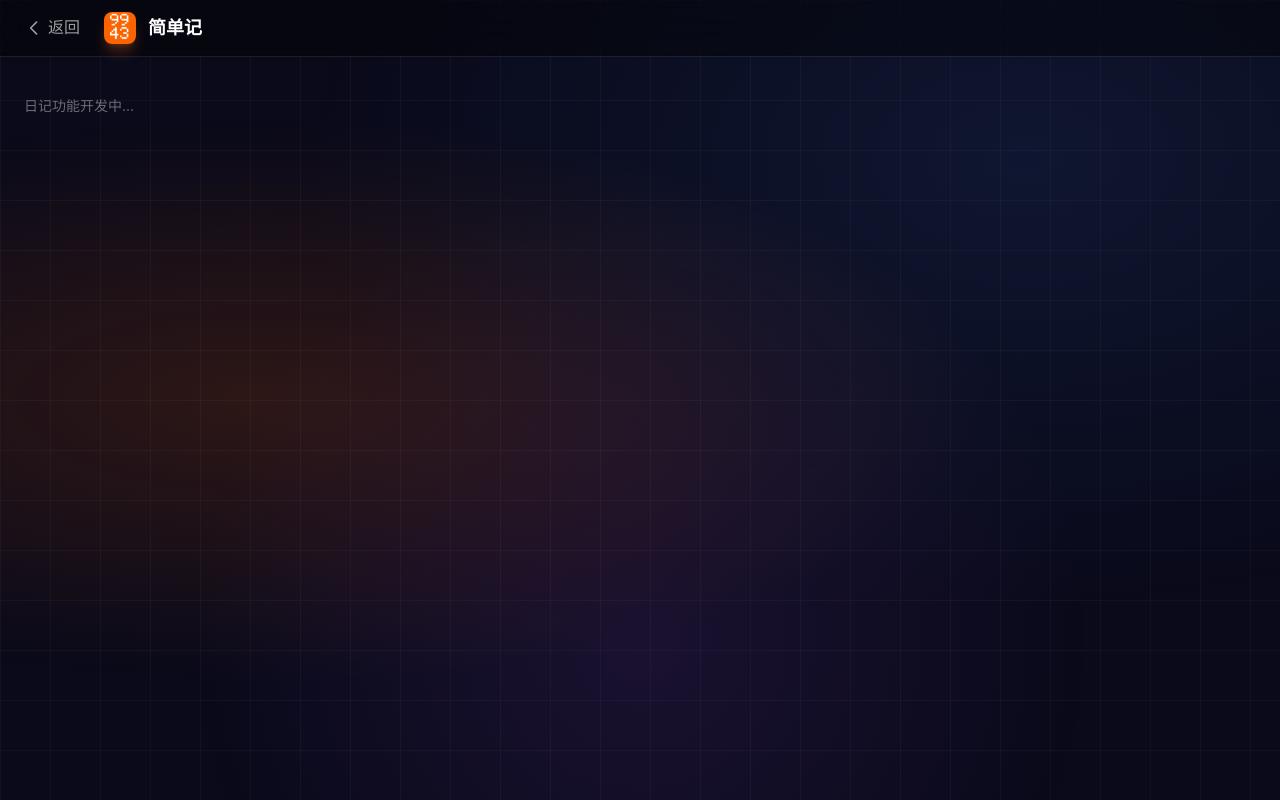
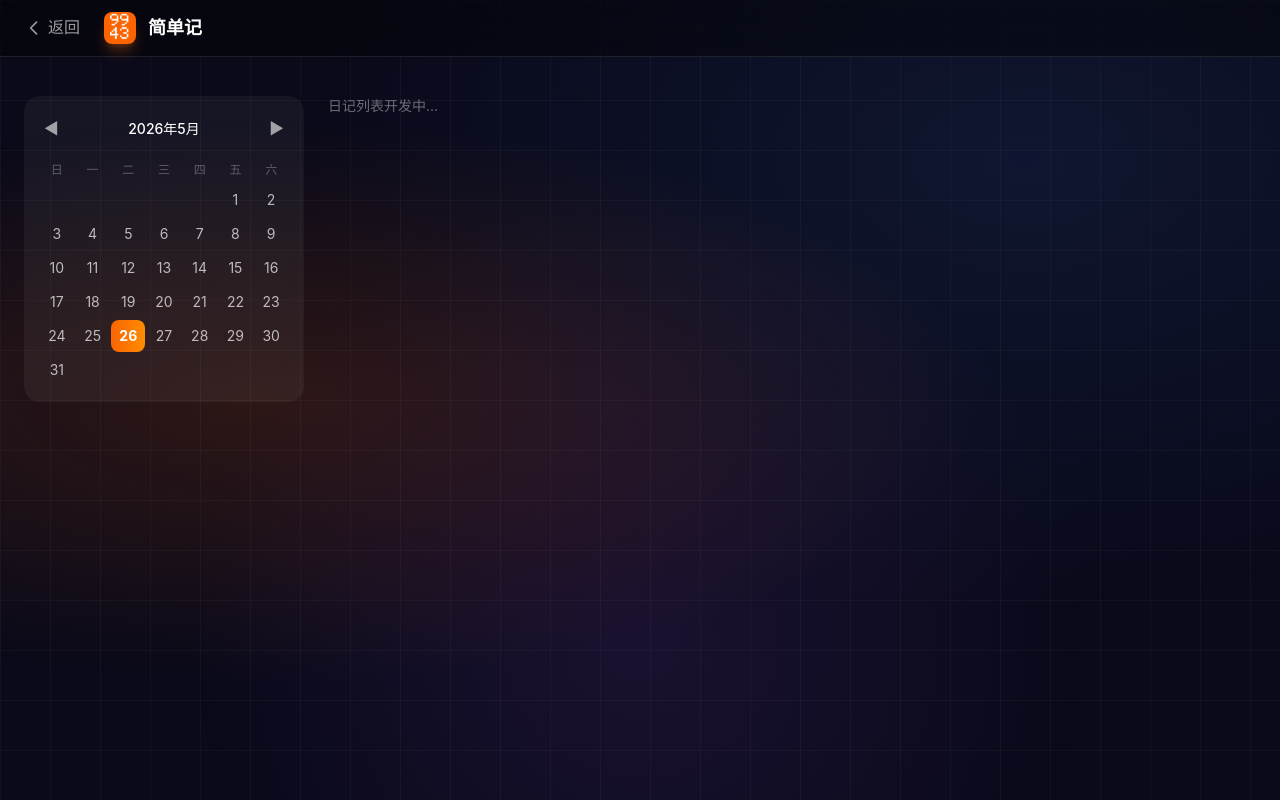
Before and after one commit to fuermosi314/9943website, a Next.js app: page /tools/simple-note in a window 1280 px wide. Built offline with nearby package versions, Linux system fonts and the light colour scheme.

Commit message:
feat(simple-note): add calendar panel with month navigation

```diff
--- a/app/tools/simple-note/page.tsx
+++ b/app/tools/simple-note/page.tsx
@@ -31,7 +31,99 @@ function formatTime(ts: number) {
   return new Date(ts).toLocaleTimeString('zh-CN', { hour: '2-digit', minute: '2-digit' });
 }
 
+function CalendarPanel({
+  selectedDate,
+  onSelectDate,
+  calendarMonth,
+  onChangeMonth,
+  datesWithEntries,
+  className = '',
+}: {
+  selectedDate: string;
+  onSelectDate: (date: string) => void;
+  calendarMonth: { year: number; month: number };
+  onChangeMonth: (ym: { year: number; month: number }) => void;
+  datesWithEntries: Set<string>;
+  className?: string;
+}) {
+  const { year, month } = calendarMonth;
+  const firstDay = new Date(year, month, 1).getDay();
+  const daysInMonth = new Date(year, month + 1, 0).getDate();
+  const weekDays = ['日', '一', '二', '三', '四', '五', '六'];
+
+  const days: (number | null)[] = [];
+  for (let i = 0; i < firstDay; i++) days.push(null);
+  for (let i = 1; i <= daysInMonth; i++) days.push(i);
+
+  const toStr = (d: number) =>
+    `${year}-${String(month + 1).padStart(2, '0')}-${String(d).padStart(2, '0')}`;
+
+  return (
+    <div className={`bg-white/5 rounded-2xl p-4 ${className}`}>
+      <div className="flex items-center justify-between mb-3">
+        <button
+          onClick={() => onChangeMonth({ year: month === 0 ? year - 1 : year, month: month === 0 ? 11 : month - 1 })}
+          className="text-white/60 hover:text-white p-1"
+        >◀</button>
+        <span className="text-white font-medium text-sm">{year}年{month + 1}月</span>
+        <button
+          onClick={() => onChangeMonth({ year: month === 11 ? year + 1 : year, month: month === 11 ? 0 : month + 1 })}
+          className="text-white/60 hover:text-white p-1"
+        >▶</button>
+      </div>
+      <div className="grid grid-cols-7 gap-0.5 text-center">
+        {weekDays.map(d => (
+          <div key={d} className="text-white/30 text-xs py-1">{d}</div>
+        ))}
+        {days.map((d, i) => {
+          if (d === null) return <div key={`e${i}`} />;
+          const dateStr = toStr(d);
+          const isSelected = dateStr === selectedDate;
+          const hasEntry = datesWithEntries.has(dateStr);
+          const isToday = dateStr === new Date().toISOString().slice(0, 10);
+          return (
+            <button
+              key={d}
+              onClick={() => onSelectDate(dateStr)}
+              className={`relative py-1.5 rounded-lg text-sm transition-all ${
+                isSelected
+                  ? 'bg-gradient-to-r from-[#fb6400] to-[#ff8c00] text-white font-bold'
+                  : isToday
+                    ? 'text-[#fb6400] font-bold'
+                    : 'text-white/70 hover:bg-white/10'
+              }`}
+            >
+              {d}
+              {hasEntry && !isSelected && (
+                <span className="absolute bottom-0.5 left-1/2 -translate-x-1/2 w-1 h-1 rounded-full bg-[#fb6400]" />
+              )}
+            </button>
+          );
+        })}
+      </div>
+    </div>
+  );
+}
+
 export default function SimpleNotePage() {
+  const [selectedDate, setSelectedDate] = useState(() => {
+    const now = new Date();
+    return `${now.getFullYear()}-${String(now.getMonth() + 1).padStart(2, '0')}-${String(now.getDate()).padStart(2, '0')}`;
+  });
+  const [calendarMonth, setCalendarMonth] = useState(() => {
+    const now = new Date();
+    return { year: now.getFullYear(), month: now.getMonth() };
+  });
+  const [datesWithEntries, setDatesWithEntries] = useState<Set<string>>(new Set());
+  const [showMobileCalendar, setShowMobileCalendar] = useState(false);
+
+  const loadDatesWithEntries = useCallback(async () => {
+    const dates = await getAllDatesWithEntries();
+    setDatesWithEntries(new Set(dates));
+  }, []);
+
+  useEffect(() => { loadDatesWithEntries(); }, [loadDatesWithEntries]);
+
   return (
     <div className="min-h-screen relative z-10">
       <header className="fixed top-0 left-0 right-0 z-50 bg-black/40 backdrop-blur-xl border-b border-white/10">
@@ -41,10 +133,50 @@ export default function SimpleNotePage() {
             <img src="/logo.png" alt="9943" className="w-8 h-8 rounded-lg shadow-lg shadow-orange-500/30" />
             <h1 className="text-lg font-semibold text-white">简单记</h1>
           </div>
+          <button
+            onClick={() => setShowMobileCalendar(true)}
+            className="md:hidden ml-auto text-white/60 hover:text-white p-2"
+          >
+            <svg className="w-5 h-5" fill="none" stroke="currentColor" viewBox="0 0 24 24">
+              <rect x="3" y="4" width="18" height="18" rx="2" strokeWidth="2" />
+              <path strokeWidth="2" d="M16 2v4M8 2v4M3 10h18" />
+            </svg>
+          </button>
         </div>
       </header>
       <main className="max-w-7xl mx-auto px-6 pt-24 pb-16">
-        <p className="text-white/40 text-sm">日记功能开发中...</p>
+        <div className="flex gap-6">
+          {/* Desktop calendar */}
+          <div className="hidden md:block w-[280px] shrink-0 sticky top-24 self-start">
+            <CalendarPanel
+              selectedDate={selectedDate}
+              onSelectDate={setSelectedDate}
+              calendarMonth={calendarMonth}
+              onChangeMonth={setCalendarMonth}
+              datesWithEntries={datesWithEntries}
+            />
+          </div>
+          {/* Entry list area */}
+          <div className="flex-1 min-w-0">
+            <p className="text-white/40 text-sm">日记列表开发中...</p>
+          </div>
+        </div>
+
+        {/* Mobile calendar overlay */}
+        {showMobileCalendar && (
+          <div className="fixed inset-0 z-40 md:hidden">
+            <div className="absolute inset-0 bg-black/60" onClick={() => setShowMobileCalendar(false)} />
+            <div className="absolute bottom-0 left-0 right-0 p-4 animate-slide-up">
+              <CalendarPanel
+                selectedDate={selectedDate}
+                onSelectDate={(d) => { setSelectedDate(d); setShowMobileCalendar(false); }}
+                calendarMonth={calendarMonth}
+                onChangeMonth={setCalendarMonth}
+                datesWithEntries={datesWithEntries}
+              />
+            </div>
+          </div>
+        )}
       </main>
     </div>
   );
```
